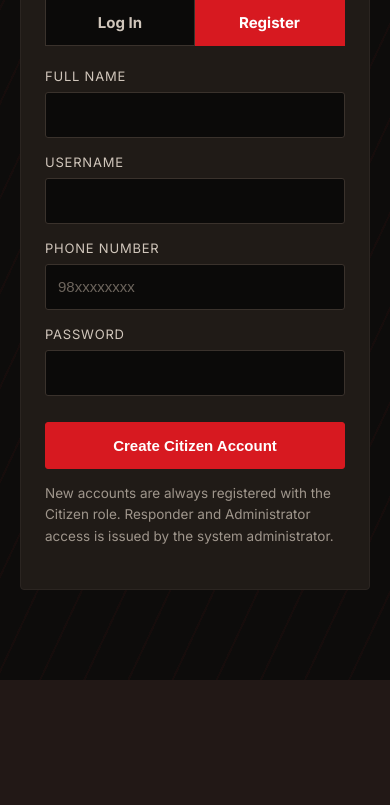
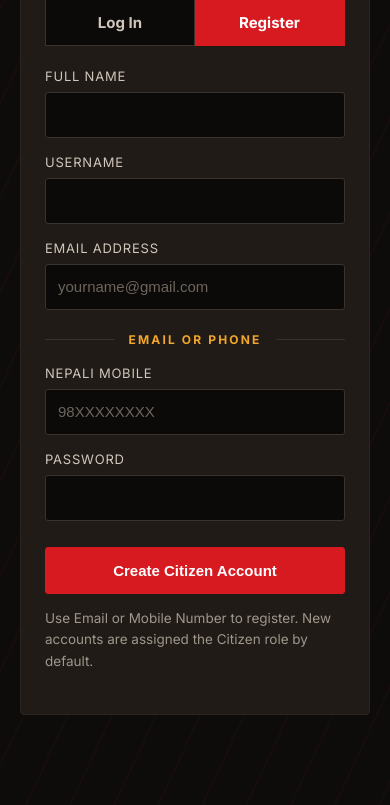
Before and after one commit to thezishanansari/drers, a Django app: page /register/ in a window 390 px wide. Shown: the part 940-1745 px from the top of the page. Before the commit the page ends 1620 px from the top, so only its background shows below. Run offline with Django 5.2, Linux system fonts and the light colour scheme; data that the repository does not hold is empty.

Commit message:
upgraded the register form with email and phone_numebr and improved login method

```diff
--- a/core/forms.py
+++ b/core/forms.py
@@ -9,7 +9,7 @@ from .models import DisasterReport, Profile, Role, Status
 
 
 class LoginForm(forms.Form):
-    username = forms.CharField(max_length=150)
+    username = forms.CharField(max_length=150, label="Username, Email or Phone Number")
     password = forms.CharField(widget=forms.PasswordInput)
 
 
@@ -18,7 +18,8 @@ class RegisterForm(forms.Form):
 
     full_name = forms.CharField(max_length=120)
     username = forms.CharField(max_length=150)
-    phone = forms.CharField(max_length=15)
+    email = forms.EmailField(required=False)
+    phone = forms.CharField(max_length=15, required=False)
     password = forms.CharField(widget=forms.PasswordInput)
 
     def clean_full_name(self):
@@ -31,23 +32,50 @@ class RegisterForm(forms.Form):
         username = self.cleaned_data["username"].strip()
         if not re.fullmatch(r"[A-Za-z0-9_.]{3,30}", username):
             raise forms.ValidationError(
-                "Username must be 3–30 characters (letters, numbers, _ or . only)."
-            )
+                "Username must be 3–30 characters (letters, numbers, _ or . only).")
         if User.objects.filter(username__iexact=username).exists():
             raise forms.ValidationError("That username is already taken. Please choose another.")
         return username
 
+    def clean_email(self):
+        email = self.cleaned_data.get("email","").strip().lower()
+
+        if not email:
+            return email
+        if User.objects.filter(email__iexact=email).exists():
+            raise forms.ValidationError("An account with this email already exists.")
+        return email
+
+#when phone is empty return nothing
     def clean_phone(self):
-        phone = self.cleaned_data["phone"].strip()
-        if not re.fullmatch(r"9\d{9}", phone):
-            raise forms.ValidationError("Enter a valid 10-digit mobile number starting with 9.")
+        phone = self.cleaned_data.get("phone","").strip()
+        if not phone:
+            return phone
+        if not re.fullmatch(r"9\d{9}",phone):
+            raise forms.ValidationError("Enter a valid 10-digit Nepali mobile number.")
+        if Profile.objects.filter(phone=phone).exists():
+            raise forms.ValidationError("An account with phone number already exists.")
         return phone
 
     def clean_password(self):
         password = self.cleaned_data["password"]
+
         if len(password) < 6:
             raise forms.ValidationError("Password must be at least 6 characters long.")
         return password
+
+    def clean(self):
+        cleaned_data = super().clean()
+
+        email = cleaned_data.get("email")
+        phone = cleaned_data.get("phone")
+
+        #User must provide exactly one
+        if not email and not phone:
+            raise forms.ValidationError("Please provide either an email adddress or a phone number.")
+
+        if email and phone:
+            raise forms.ValidationError("Please either Email OR Phone Number, both.")
 
     def save(self):
         """Create the User + Profile. Role is hard-coded to Citizen."""
@@ -56,13 +84,15 @@ class RegisterForm(forms.Form):
 
         user = User.objects.create_user(
             username=data["username"],
+            email=data["email"],
             password=data["password"],
             first_name=first,
             last_name=last,
         )
+
         # The post_save signal already made a Profile; just fill it in.
         profile = user.profile
-        profile.phone = data["phone"]
+        profile.phone = data.get("phone") or ""
         profile.role = Role.CITIZEN          # <- never taken from the browser
         profile.save()
         return user
--- a/core/views.py
+++ b/core/views.py
@@ -4,11 +4,11 @@ from django.contrib import messages
 from django.contrib.auth import authenticate, login as auth_login, logout as auth_logout
 from django.contrib.auth.decorators import login_required
 from django.db.models import Count, Q
+from django.contrib.auth.models import User
 from django.shortcuts import get_object_or_404, redirect, render
 
 from .forms import AssignForm, LoginForm, RegisterForm, ReportForm, StatusUpdateForm
 from .models import DisasterReport, ResponseUpdate, Role, Status
-
 
 # ---------------------------------------------------------------------------
 # Helpers
@@ -30,24 +30,94 @@ def public_alerts(request):
     return render(request, "public_alerts.html", {"alerts": alerts})
 
 
+# def login_view(request):
+#     if request.user.is_authenticated:
+#         return redirect("dashboard")
+
+#     form = LoginForm(request.POST or None)
+#     if request.method == "POST" and form.is_valid():
+#         user = authenticate(
+#             request,
+#             username=form.cleaned_data["username"].strip(),
+#             password=form.cleaned_data["password"],
+#         )
+#         if user is None:
+#             messages.error(request, "Invalid username or password. Please try again.")
+#         elif not user.is_active:
+#             messages.error(request, "This account has been deactivated.")
+#         else:
+#             auth_login(request, user)
+#             return redirect(request.POST.get("next") or "dashboard")
+
+#     return render(request, "login.html", {"form": form})
+
 def login_view(request):
     if request.user.is_authenticated:
         return redirect("dashboard")
 
     form = LoginForm(request.POST or None)
+
     if request.method == "POST" and form.is_valid():
-        user = authenticate(
-            request,
-            username=form.cleaned_data["username"].strip(),
-            password=form.cleaned_data["password"],
-        )
+        identifier = form.cleaned_data["username"].strip()
+        password = form.cleaned_data["password"]
+
+        # Find the account using username, email, or phone
+        user_obj = None
+
+        # 1. Try username
+        try:
+            user_obj = User.objects.get(
+                username__iexact=identifier
+            )
+        except User.DoesNotExist:
+            pass
+
+        # 2. If username not found, try email
+        if user_obj is None:
+            try:
+                user_obj = User.objects.get(
+                    email__iexact=identifier
+                )
+            except User.DoesNotExist:
+                pass
+
+        # 3. If username/email not found, try phone
+        if user_obj is None:
+            try:
+                user_obj = User.objects.get(
+                    profile__phone=identifier
+                )
+            except User.DoesNotExist:
+                pass
+
+        # Authenticate using Django's username system
+        if user_obj is not None:
+            user = authenticate(
+                request,
+                username=user_obj.username,
+                password=password,
+            )
+        else:
+            user = None
+
+        # Login result
         if user is None:
-            messages.error(request, "Invalid username or password. Please try again.")
+            messages.error(
+                request,
+                "Invalid username, email, phone number, or password. Please try again."
+            )
+
         elif not user.is_active:
-            messages.error(request, "This account has been deactivated.")
+            messages.error(
+                request,
+                "This account has been deactivated."
+            )
+
         else:
             auth_login(request, user)
-            return redirect(request.POST.get("next") or "dashboard")
+            return redirect(
+                request.POST.get("next") or "dashboard"
+            )
 
     return render(request, "login.html", {"form": form})
 
--- a/drers/__init__.py
+++ /dev/null
@@ -1,3 +0,0 @@
-import pymysql
-
-pymysql.install_as_MySQLdb()
--- a/static/css/style.css
+++ b/static/css/style.css
@@ -86,6 +86,55 @@ body{
 .warning-stripe{
   height:7px;
   background:repeating-linear-gradient(115deg,#f2a62b 0px,#f2a62b 14px,#0d0c0b 14px,#0d0c0b 30px);
+}
+
+/*-----------------password_rest / forgot_password-------------*/
+.forgot-password{
+  text-align:right;
+  margin:10px 0 18px;
+}
+
+.forgot-password a{
+  color:var(--amber);
+  font-size:13px;
+  font-weight:600;
+  text-decoration:none;
+  transition:.2s;
+}
+
+.forgot-password a:hover{
+  color:#ffd27a;
+  text-decoration:underline;
+}
+
+/* ---------------- email OR phone ---------------- */
+/* ---------------- contact divider ---------------- */
+
+/* ---------------- contact divider ---------------- */
+.contact-divider {
+  display: flex;
+  align-items: center;
+  justify-content: center;
+  margin: 22px 0 18px;
+  gap: 0;
+}
+
+.contact-divider::before,
+.contact-divider::after {
+  content: "";
+  flex: 1;
+  height: 1px;
+  background: var(--border);
+}
+
+.contact-divider span {
+  padding: 0 14px;
+  color: var(--amber);
+  font-size: 12px;
+  font-weight: 700;
+  letter-spacing: 0.18em;
+  text-transform: uppercase;
+  white-space: nowrap;
 }
 
 /* ---------------- auth ---------------- */
--- a/templates/register.html
+++ b/templates/register.html
@@ -30,21 +30,35 @@
           <label for="id_username">Username</label>
           <input id="id_username" name="username" value="{{ form.username.value|default_if_none:'' }}">
         </div>
-        <div class="field">
-          <label for="id_phone">Phone Number</label>
-          <input id="id_phone" name="phone" placeholder="98xxxxxxxx" value="{{ form.phone.value|default_if_none:'' }}">
-        </div>
-        <div class="field">
+    {% comment %} id_email and id_phone {% endcomment %}
+      <div class="field">
+        <label for="id_email">
+          Email Address
+        </label>
+        <input id="id_email" name="email" type="email" placeholder="yourname@gmail.com" value="{{ form.email.value|default_if_none:'' }}">
+      </div>
+
+      <div class="contact-divider">
+          <span>EMAIL OR PHONE</span>
+      </div>
+
+      <div class="field">
+          <label for="id_phone">Nepali Mobile </label>
+          <input id="id_phone"name="phone" placeholder="98XXXXXXXX" value="{{ form.phone.value|default_if_none:'' }}">
+      </div>
+
+      <div class="field">
           <label for="id_password">Password</label>
           <input id="id_password" name="password" type="password" autocomplete="new-password">
-        </div>
+      </div>
+
+
         {# Role is set server-side to Citizen. It is deliberately NOT a form input. #}
         <button class="btn-red" type="submit">Create Citizen Account</button>
       </form>
 
       <p class="note">
-        New accounts are always registered with the Citizen role. Responder and Administrator
-        access is issued by the system administrator.
+        Use Email or Mobile Number to register. New accounts are assigned the Citizen role by default.
       </p>
     </div>
   </div>
```
Also changed, not shown: templates/login.html (+7 -1 lines), templates/password_reset.html (added, +51 -0 lines), templates/password_reset_confirm.html (added, +32 -0 lines), templates/password_reset_done.html (added, +25 -0 lines), templates/password_rest_complete.html (added, +26 -0 lines).
